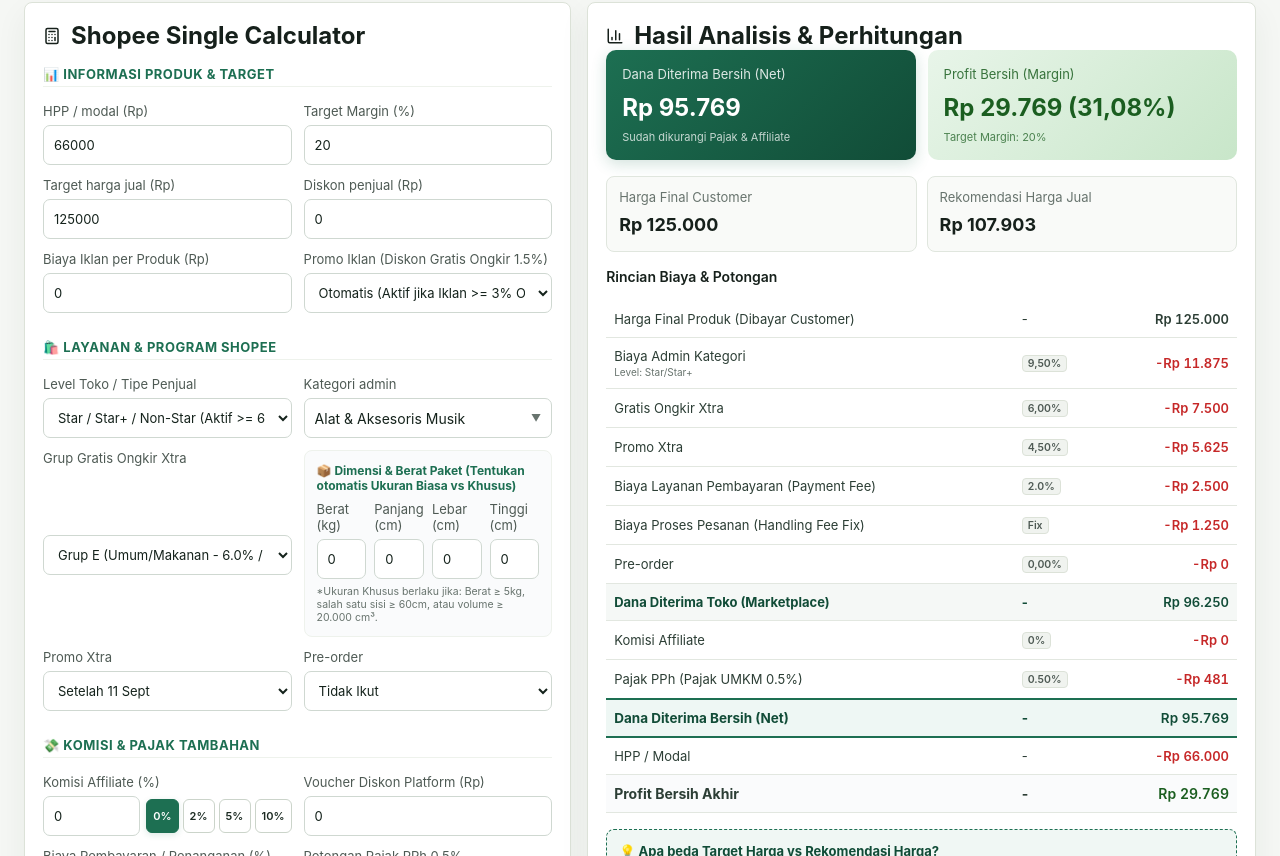
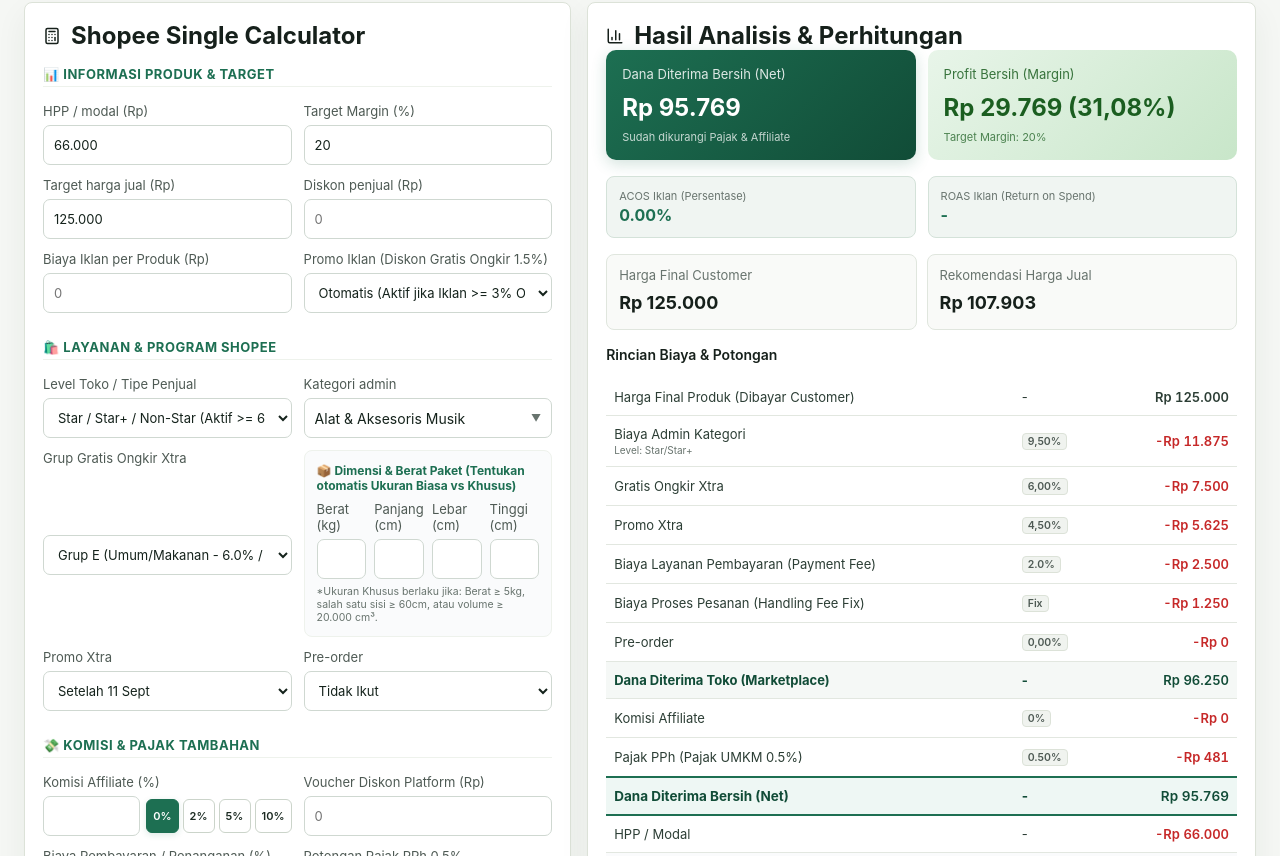
Before and after one commit to antoonio1012/calculator-site-marketplace, a React (Vite) app: page / in a window 1280 px wide. Shown: the part 184-1040 px from the top of the page. Built offline with nearby package versions, Linux system fonts and the light colour scheme.

Commit message:
feat: show ACOS and ROAS by default, and implement real-time dots-based thousands separator formatting for currency inputs

```diff
--- a/src/main.tsx
+++ b/src/main.tsx
@@ -117,20 +117,52 @@
   onChange,
   step = 1000,
   min,
+  isCurrency = false,
 }: {
   value: number;
   onChange: (value: number) => void;
   step?: number;
   min?: number;
+  isCurrency?: boolean;
 }) {
-  const [localValue, setLocalValue] = React.useState<string>(String(value));
+  const [localValue, setLocalValue] = React.useState<string>("");
 
   React.useEffect(() => {
-    const parsedLocal = toNumber(localValue);
-    if (parsedLocal !== value) {
+    if (isCurrency) {
+      const formatted = value > 0 ? value.toLocaleString("id-ID") : (value === 0 ? "0" : "");
+      if (toNumber(localValue) !== value) {
+        setLocalValue(formatted);
+      }
+    } else {
+      if (toNumber(localValue) !== value) {
         setLocalValue(String(value));
       }
-  }, [value]);
+    }
+  }, [value, isCurrency]);
+
+  if (isCurrency) {
+    return (
+      <input
+        type="text"
+        value={localValue}
+        onChange={(event) => {
+          const raw = event.target.value;
+          const cleanDigits = raw.replace(/\D/g, "");
+          const numValue = cleanDigits !== "" ? parseInt(cleanDigits, 10) : 0;
+          const formatted = cleanDigits !== "" ? numValue.toLocaleString("id-ID") : "";
+          setLocalValue(formatted);
+          onChange(numValue);
+        }}
+        onBlur={() => {
+          if (localValue === "") {
+            setLocalValue("0");
+            onChange(0);
+          }
+        }}
+        placeholder="0"
+      />
+    );
+  }
 
   return (
     <input
@@ -322,19 +354,19 @@
           {/* Section 1: Dasar Harga & Target */}
           <div className="form-section-title">📊 Informasi Produk & Target</div>
           <Field label="HPP / modal (Rp)">
-            <NumberInput value={input.cost} min={0} onChange={(value) => patch("cost", value)} />
+            <NumberInput value={input.cost} min={0} isCurrency={true} onChange={(value) => patch("cost", value)} />
           </Field>
           <Field label="Target Margin (%)">
             <NumberInput value={input.targetMargin ?? 20} step={1} min={0} onChange={(value) => patch("targetMargin", value)} />
           </Field>
           <Field label="Target harga jual (Rp)">
-            <NumberInput value={input.targetPrice} min={0} onChange={(value) => patch("targetPrice", value)} />
+            <NumberInput value={input.targetPrice} min={0} isCurrency={true} onChange={(value) => patch("targetPrice", value)} />
           </Field>
           <Field label="Diskon penjual (Rp)">
-            <NumberInput value={input.sellerDiscount} min={0} onChange={(value) => patch("sellerDiscount", value)} />
+            <NumberInput value={input.sellerDiscount} min={0} isCurrency={true} onChange={(value) => patch("sellerDiscount", value)} />
           </Field>
           <Field label="Biaya Iklan per Produk (Rp)">
-            <NumberInput value={input.adCost} min={0} onChange={(value) => patch("adCost", value)} />
+            <NumberInput value={input.adCost} min={0} isCurrency={true} onChange={(value) => patch("adCost", value)} />
           </Field>
           <Field label="Promo Iklan (Diskon Gratis Ongkir 1.5%)">
             <select value={input.adDiscountType} onChange={(e) => patch("adDiscountType", e.target.value)}>
@@ -452,7 +484,7 @@
             </div>
           </Field>
           <Field label="Voucher Diskon Platform (Rp)">
-            <NumberInput value={input.platformDiscount} min={0} onChange={(val) => patch("platformDiscount", val)} />
+            <NumberInput value={input.platformDiscount} min={0} isCurrency={true} onChange={(val) => patch("platformDiscount", val)} />
           </Field>
           <Field label="Biaya Pembayaran / Penanganan (%)">
             <NumberInput value={input.paymentRate} step={0.1} min={0} onChange={(val) => patch("paymentRate", val)} />
@@ -498,7 +530,7 @@
           <div className="form-section-title">⚔️ Analisis Pembanding</div>
           <div className="full-width">
             <Field label="Harga Jual Kompetitor (Rp - Opsional)">
-              <NumberInput value={input.competitorPrice ?? 0} step={1000} min={0} onChange={(value) => patch("competitorPrice", value)} />
+              <NumberInput value={input.competitorPrice ?? 0} step={1000} min={0} isCurrency={true} onChange={(value) => patch("competitorPrice", value)} />
             </Field>
           </div>
         </div>
@@ -540,7 +572,6 @@
         </div>
       </div>
 
-      {input.adCost > 0 && (
       <div className="metrics-summary" style={{ display: 'grid', gridTemplateColumns: '1fr 1fr', gap: '12px', marginBottom: '16px' }}>
         <div className="main-metric" style={{ background: '#f0f5f2', color: '#16201b', padding: '12px', borderRadius: '8px', border: '1px solid #d4e2d9', display: 'flex', flexDirection: 'column', justifyContent: 'center' }}>
           <span style={{ fontSize: '11px', color: '#68746e' }}>ACOS Iklan (Persentase)</span>
@@ -548,10 +579,9 @@
         </div>
         <div className="main-metric" style={{ background: '#f0f5f2', color: '#16201b', padding: '12px', borderRadius: '8px', border: '1px solid #d4e2d9', display: 'flex', flexDirection: 'column', justifyContent: 'center' }}>
           <span style={{ fontSize: '11px', color: '#68746e' }}>ROAS Iklan (Return on Spend)</span>
-            <strong style={{ fontSize: '16px', fontWeight: '700', color: '#1d6f52', marginTop: '2px' }}>{result.roas.toFixed(2)}x</strong>
+          <strong style={{ fontSize: '16px', fontWeight: '700', color: '#1d6f52', marginTop: '2px' }}>{input.adCost > 0 ? `${result.roas.toFixed(2)}x` : "-"}</strong>
         </div>
       </div>
-      )}
 
       <div className="metrics" style={{ marginBottom: '16px' }}>
         <Metric label="Harga Final Customer" value={rupiah.format(result.finalPrice)} />
@@ -889,19 +919,19 @@
           {/* Section 1: Dasar Harga & Target */}
           <div className="form-section-title">📊 Informasi Produk & Target</div>
           <Field label="HPP / modal (Rp)">
-            <NumberInput value={input.cost} min={0} onChange={(value) => patch("cost", value)} />
+            <NumberInput value={input.cost} min={0} isCurrency={true} onChange={(value) => patch("cost", value)} />
           </Field>
           <Field label="Target Margin (%)">
             <NumberInput value={input.targetMargin ?? 20} step={1} min={0} onChange={(value) => patch("targetMargin", value)} />
           </Field>
           <Field label="Target harga jual (Rp)">
-            <NumberInput value={input.targetPrice} min={0} onChange={(value) => patch("targetPrice", value)} />
+            <NumberInput value={input.targetPrice} min={0} isCurrency={true} onChange={(value) => patch("targetPrice", value)} />
           </Field>
           <Field label="Diskon penjual (Rp)">
-            <NumberInput value={input.sellerDiscount} min={0} onChange={(value) => patch("sellerDiscount", value)} />
+            <NumberInput value={input.sellerDiscount} min={0} isCurrency={true} onChange={(value) => patch("sellerDiscount", value)} />
           </Field>
           <Field label="Biaya Iklan per Produk (Rp)">
-            <NumberInput value={input.adCost} min={0} onChange={(value) => patch("adCost", value)} />
+            <NumberInput value={input.adCost} min={0} isCurrency={true} onChange={(value) => patch("adCost", value)} />
           </Field>
 
           {/* Section 2: Layanan & Program TikTok */}
@@ -940,7 +970,7 @@
             </select>
           </Field>
           <Field label="Biaya Proses (Handling)">
-            <NumberInput value={input.handlingFee} min={0} onChange={(value) => patch("handlingFee", value)} />
+            <NumberInput value={input.handlingFee} min={0} isCurrency={true} onChange={(value) => patch("handlingFee", value)} />
           </Field>
 
           {/* Section 3: Komisi & Pajak */}
@@ -973,7 +1003,7 @@
             </div>
           </Field>
           <Field label="Voucher Diskon Platform (Rp)">
-            <NumberInput value={input.platformDiscount} min={0} onChange={(val) => patch("platformDiscount", val)} />
+            <NumberInput value={input.platformDiscount} min={0} isCurrency={true} onChange={(val) => patch("platformDiscount", val)} />
           </Field>
           <Field label="Biaya Pembayaran / Penanganan (%)">
             <NumberInput value={input.paymentRate} step={0.1} min={0} onChange={(val) => patch("paymentRate", val)} />
@@ -1049,7 +1079,7 @@
           <div className="form-section-title">⚔️ Analisis Pembanding</div>
           <div className="full-width">
             <Field label="Harga Jual Kompetitor (Rp - Opsional)">
-              <NumberInput value={input.competitorPrice ?? 0} step={1000} min={0} onChange={(value) => patch("competitorPrice", value)} />
+              <NumberInput value={input.competitorPrice ?? 0} step={1000} min={0} isCurrency={true} onChange={(value) => patch("competitorPrice", value)} />
             </Field>
           </div>
         </div>
@@ -1091,7 +1121,6 @@
         </div>
       </div>
 
-      {input.adCost > 0 && (
       <div className="metrics-summary" style={{ display: 'grid', gridTemplateColumns: '1fr 1fr', gap: '12px', marginBottom: '16px' }}>
         <div className="main-metric" style={{ background: '#f0f5f2', color: '#16201b', padding: '12px', borderRadius: '8px', border: '1px solid #d4e2d9', display: 'flex', flexDirection: 'column', justifyContent: 'center' }}>
           <span style={{ fontSize: '11px', color: '#68746e' }}>ACOS Iklan (Persentase)</span>
@@ -1099,10 +1128,9 @@
         </div>
         <div className="main-metric" style={{ background: '#f0f5f2', color: '#16201b', padding: '12px', borderRadius: '8px', border: '1px solid #d4e2d9', display: 'flex', flexDirection: 'column', justifyContent: 'center' }}>
           <span style={{ fontSize: '11px', color: '#68746e' }}>ROAS Iklan (Return on Spend)</span>
-            <strong style={{ fontSize: '16px', fontWeight: '700', color: '#1d6f52', marginTop: '2px' }}>{result.roas.toFixed(2)}x</strong>
+          <strong style={{ fontSize: '16px', fontWeight: '700', color: '#1d6f52', marginTop: '2px' }}>{input.adCost > 0 ? `${result.roas.toFixed(2)}x` : "-"}</strong>
         </div>
       </div>
-      )}
 
       <div className="metrics" style={{ marginBottom: '16px' }}>
         <Metric label="Harga Final Customer" value={rupiah.format(result.finalPrice)} />
```
Lines whose indentation alone changed are shown as unchanged.
